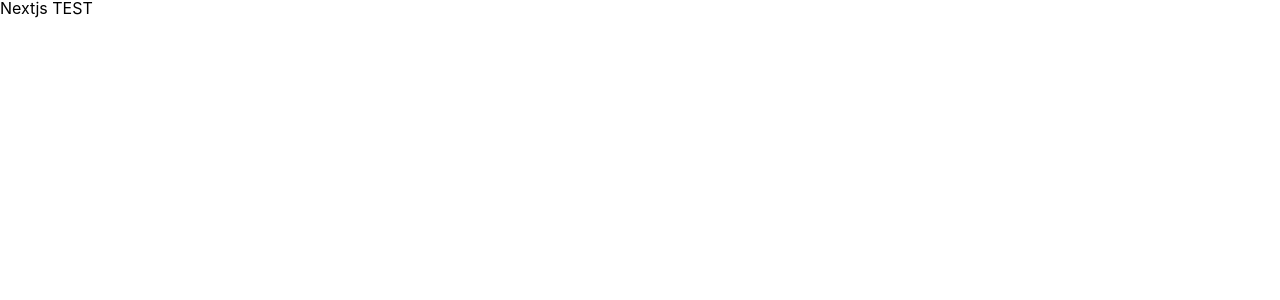
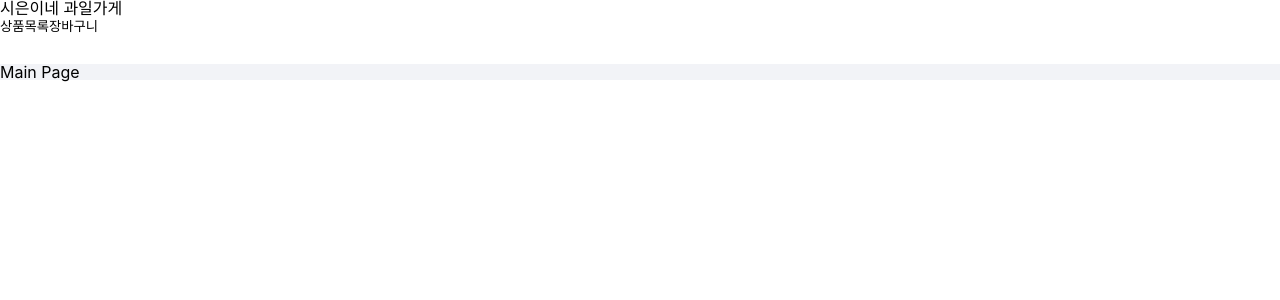
Before and after one commit to Sienna98/toy-project, a Next.js app: page / in a window 1280 px wide. Shown: the top 300 px of the page. Built offline with nearby package versions, Linux system fonts and the light colour scheme.

Commit message:
header, mainpage component 생성

```diff
--- a/pages/_app.tsx
+++ b/pages/_app.tsx
@@ -1,12 +1,13 @@
 import type { AppProps } from "next/app";
 import Head from "next/head";
 import { ThemeProvider } from "styled-components";
+import CommonStyle from "@/styles/common";
 import GlobalStyle from "@/styles/global-style";
 import { theme } from "../src/styles/theme";
 
 const MyApp = ({ Component, pageProps }: AppProps) => {
   return (
-    <>
+    <CommonStyle>
       <Head>
         <meta name="viewport" content="width=device-width, initial-scale=1" />
       </Head>
@@ -14,7 +15,7 @@ const MyApp = ({ Component, pageProps }: AppProps) => {
       <ThemeProvider theme={theme}>
         <Component {...pageProps} />
       </ThemeProvider>
-    </>
+    </CommonStyle>
   );
 };
 
--- a/pages/index.tsx
+++ b/pages/index.tsx
@@ -1,10 +1,13 @@
 import React from "react";
+import Header from "@/Components/Header";
+import MainPage from "@/Components/MainPage";
 
 const HomePage: React.FC = () => {
   return (
-    <div>
-      <h1>Nextjs TEST</h1>
-    </div>
+    <>
+      <Header />
+      <MainPage />
+    </>
   );
 };
 
--- /dev/null
+++ b/src/Components/Header/index.tsx
@@ -0,0 +1,23 @@
+import React from "react";
+import { styled } from "styled-components";
+
+const Header = () => {
+  return (
+    <StyledHeader>
+      <div>시은이네 과일가게</div>
+      <div>
+        <button type="button">상품목록</button>
+        <button type="button">장바구니</button>
+      </div>
+    </StyledHeader>
+  );
+};
+
+export default Header;
+
+const StyledHeader = styled.header`
+  width: 100vw;
+  height: 64px;
+  background-color: #fff;
+  box-shadow: rgba(0, 0, 0, 0.05) 0px 2px 6px;
+`;
--- /dev/null
+++ b/src/Components/MainPage/index.tsx
@@ -0,0 +1,13 @@
+import React from "react";
+import { styled } from "styled-components";
+import { theme } from "@/styles/theme";
+
+const MainPage = () => {
+  return <StyledMainPage>Main Page</StyledMainPage>;
+};
+
+export default MainPage;
+
+const StyledMainPage = styled.div`
+  background-color: ${theme.colors.lightgray};
+`;
--- /dev/null
+++ b/src/styles/common.ts
@@ -0,0 +1,4 @@
+import { styled } from "styled-components";
+
+const CommonStyle = styled.div``;
+export default CommonStyle;
```
